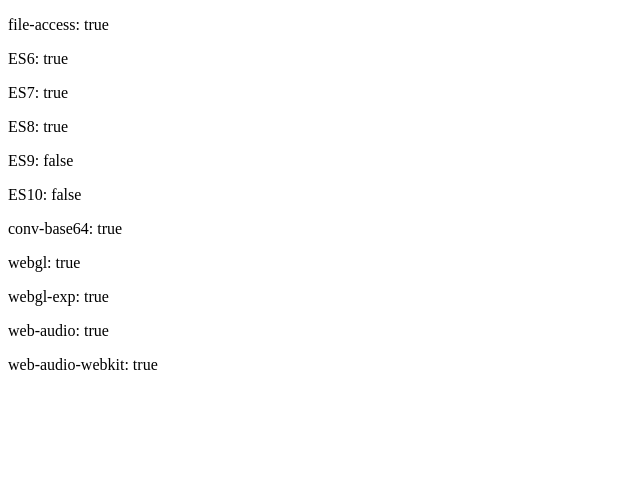
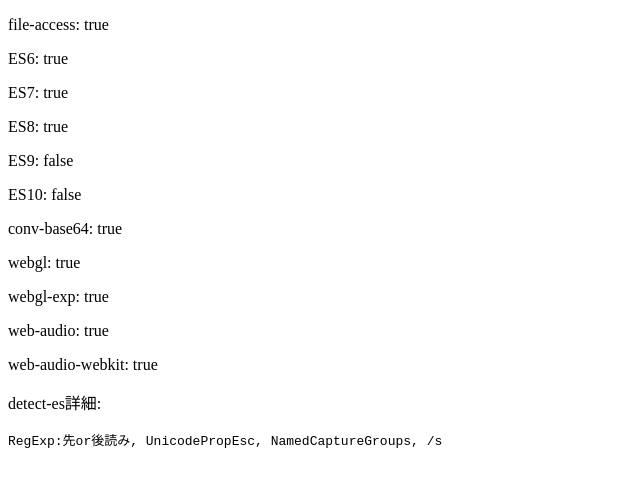
Before and after one commit to katai5plate/detect-browser-performance, a plain HTML site: page index.html in a window 1280 px wide. Shown: the whole page, without its empty margins (0-640 px from the left). Drawn offline with Linux system fonts and the light colour scheme.

Commit message:
Update index.html

```diff
--- a/index.html
+++ b/index.html
@@ -18,5 +18,8 @@
   <p>webgl-exp: <script>document.write(!!document.createElement("canvas").getContext("experimental-webgl"))</script></p>
   <p>web-audio: <script>document.write(!!window.AudioContext)</script></p>
   <p>web-audio-webkit: <script>document.write(!!window.webkitAudioContext)</script></p>
+  <p>detect-es詳細:</p>
+  <pre><script>document.write(window.esResult.syntax.join("\n"))</script></pre>
+  <pre><script>document.write(window.esResult.props.join("\n"))</script></pre>
 </body>
 </html>
```
